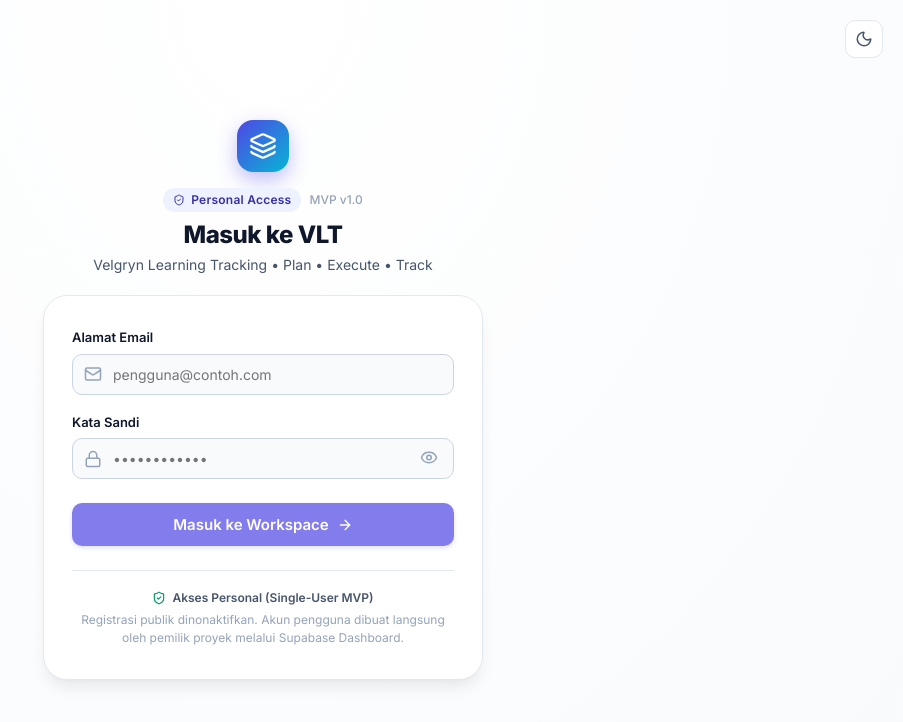
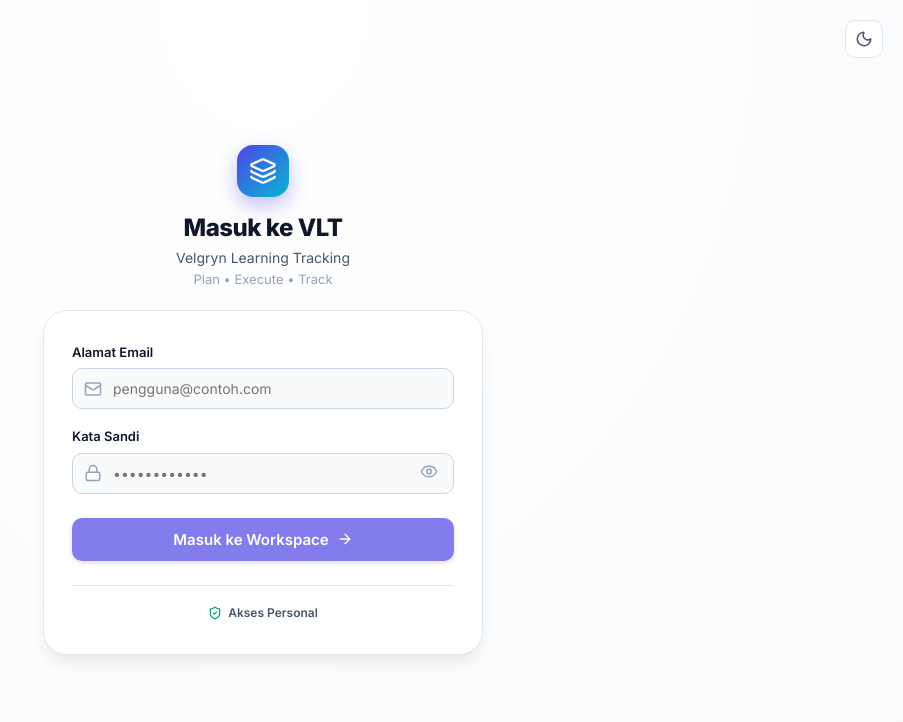
Before and after one commit to JuanWijaya/VLT-Project, a React (Vite) app: page / in a window 1280 px wide. Shown: the top 722 px of the page, without its empty margins (377-1280 px from the left). Built offline with nearby package versions, Linux system fonts and the light colour scheme; no server answers.

Commit message:
Revisi tampilan pada halaman login

```diff
--- a/src/components/auth/LoginPage.tsx
+++ b/src/components/auth/LoginPage.tsx
@@ -14,7 +14,6 @@ import {
 } from 'lucide-react';
 import { useAuth } from '../../context/AuthContext';
 import { useTheme } from '../../context/ThemeContext';
-import { Badge } from '../common/Badge';
 
 export const LoginPage: React.FC = () => {
   const { signInWithPassword, error, clearError, isConfigured } = useAuth();
@@ -88,20 +87,14 @@ export const LoginPage: React.FC = () => {
             <Layers size={28} />
           </div>
 
-          <div style={{ display: 'flex', alignItems: 'center', gap: 8, marginBottom: 8 }}>
-            <Badge variant="primary" icon={<ShieldCheck size={12} />}>
-              Personal Access
-            </Badge>
-            <span style={{ fontSize: '0.75rem', color: 'var(--text-tertiary)', fontWeight: 500 }}>
-              MVP v1.0
-            </span>
-          </div>
-
           <h1 style={{ fontSize: '1.5rem', fontWeight: 800, color: 'var(--text-primary)', letterSpacing: '-0.02em' }}>
             Masuk ke VLT
           </h1>
           <p style={{ fontSize: '0.875rem', color: 'var(--text-secondary)', marginTop: 4 }}>
-            Velgryn Learning Tracking • Plan • Execute • Track
+            Velgryn Learning Tracking
+          </p>
+          <p style={{ fontSize: '0.8125rem', color: 'var(--text-tertiary)', marginTop: 2 }}>
+            Plan • Execute • Track
           </p>
         </div>
 
@@ -292,7 +285,7 @@ export const LoginPage: React.FC = () => {
             </button>
           </form>
 
-          {/* Single-User / No Public Registration Notice (PRD Bagian 6 & 10) */}
+          {/* Single-User / Personal Access Notice */}
           <div style={{
             marginTop: 24,
             paddingTop: 18,
@@ -302,11 +295,10 @@ export const LoginPage: React.FC = () => {
             color: 'var(--text-tertiary)',
             lineHeight: 1.5,
           }}>
-            <div style={{ display: 'flex', alignItems: 'center', justifyContent: 'center', gap: 6, marginBottom: 4, fontWeight: 600, color: 'var(--text-secondary)' }}>
+            <div style={{ display: 'flex', alignItems: 'center', justifyContent: 'center', gap: 6, fontWeight: 600, color: 'var(--text-secondary)' }}>
               <ShieldCheck size={14} style={{ color: 'var(--accent-emerald)' }} />
-              Akses Personal (Single-User MVP)
+              Akses Personal
             </div>
-            Registrasi publik dinonaktifkan. Akun pengguna dibuat langsung oleh pemilik proyek melalui Supabase Dashboard.
           </div>
         </div>
       </div>
```
